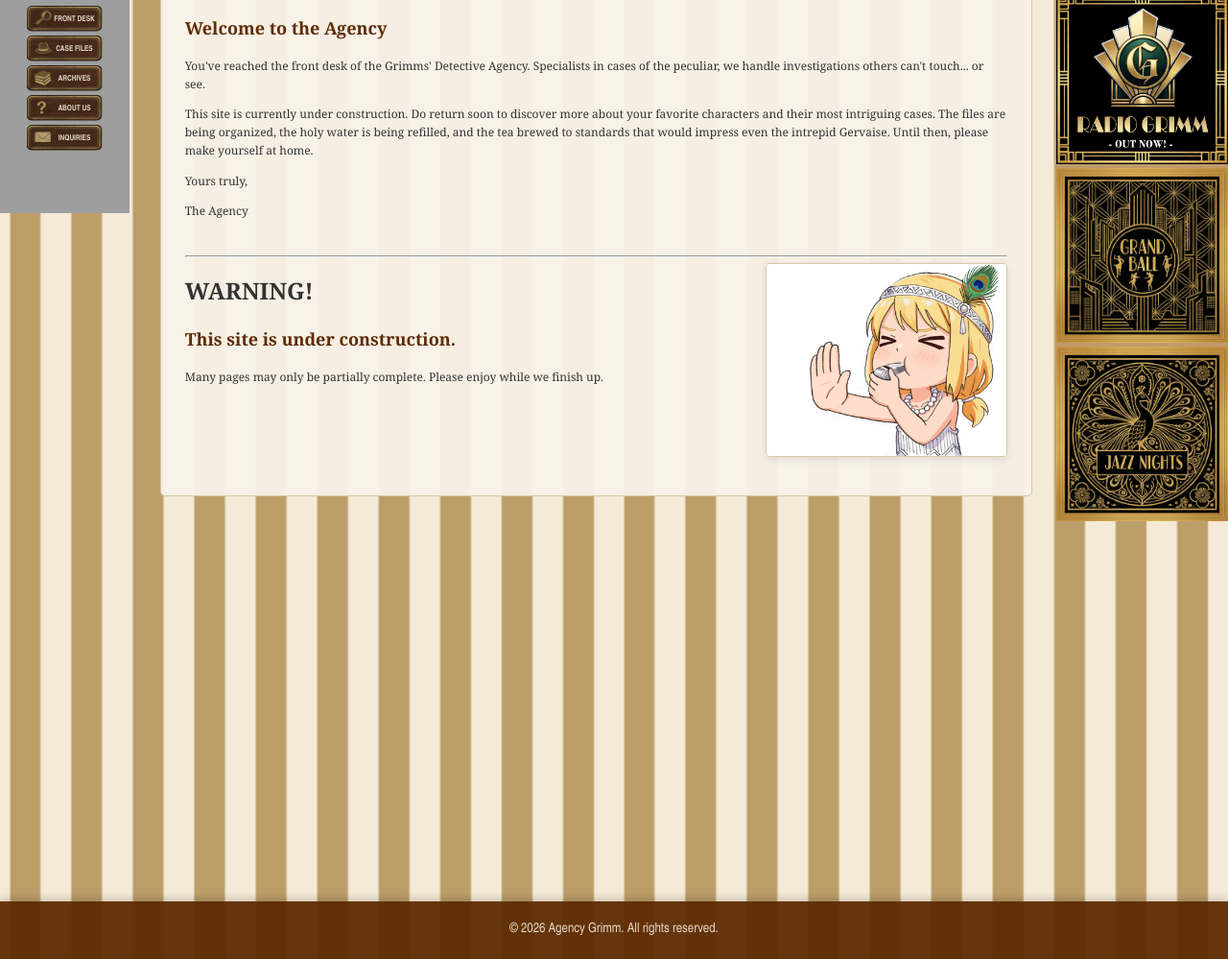
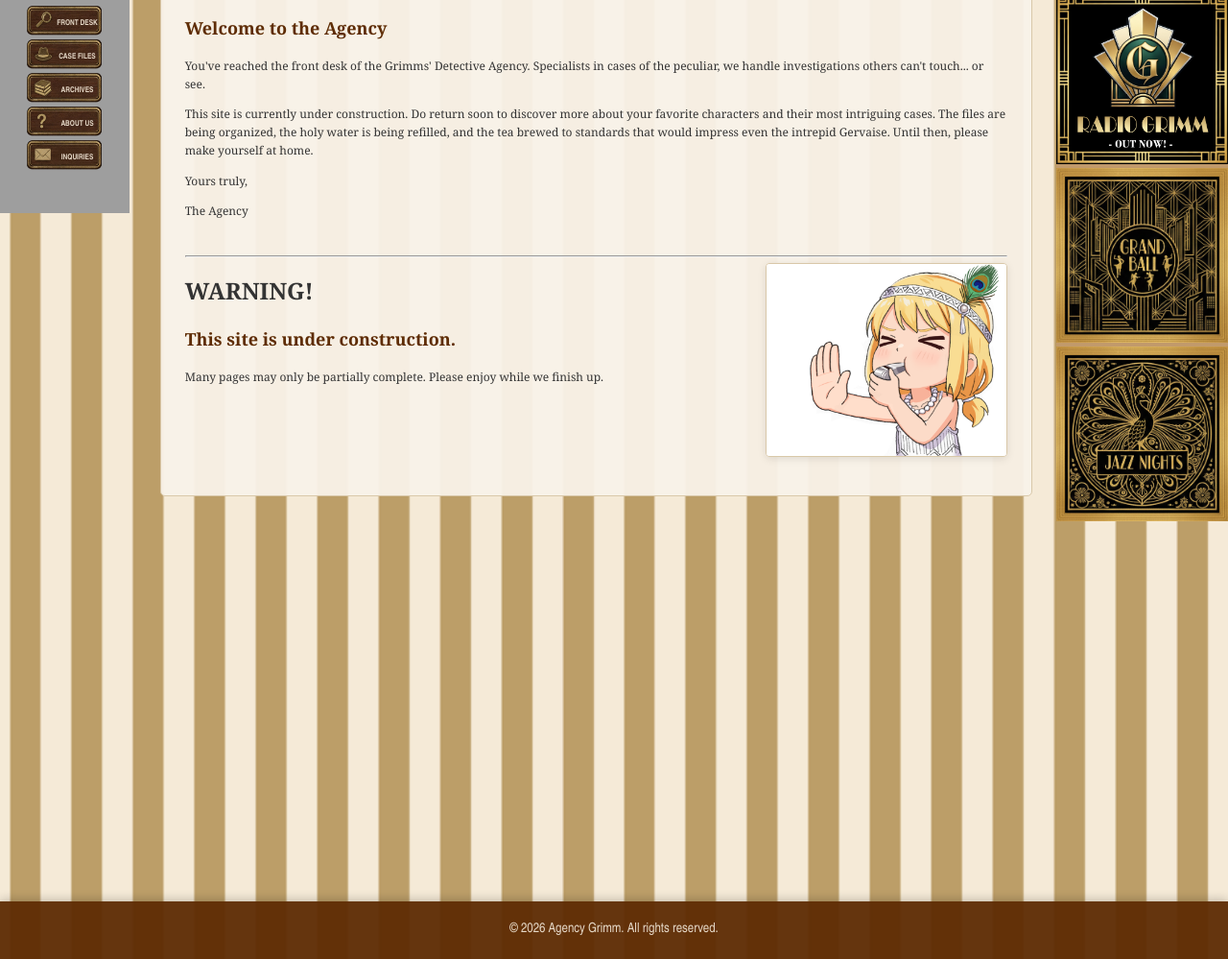
Before and after one commit to johnhopes-collab/grimmsdetectiveagency, a Jekyll site: the page built from index.html, in a window 1280 px wide. Shown: the part 692-1691 px from the top of the page at 96% size. Built offline with Jekyll 4.4.1, drawn with Linux system fonts in a browser that asks for light colours; grey boxes are pictures that could not be loaded.

Commit message:
Update style.scss

```diff
--- a/assets/css/style.scss
+++ b/assets/css/style.scss
@@ -116,8 +116,8 @@ body {
 .sidebar-button {
     display: block;
     width: 89%;
-    height: 30px;
-    padding: 6px 0;
+    height: 39px;
+    padding: 8px 0;
     margin-bottom: 4px;
     margin-left: auto;
     margin-right: auto;
@@ -151,9 +151,9 @@ body {
     position: relative;
     z-index: 2;
     display: inline-block;
-    font-size: 8px;
-    line-height: 15px;
-    margin-left: 20px;
+    font-size: 10px;
+    line-height: 20px;
+    margin-left: 26px;
 }
 
 /* Hover effect */
@@ -212,14 +212,12 @@ a img {    border: none;    outline: none;}
     margin: 0; /* Remove the side margins here */
     box-sizing: border-box;
 }
-
-
 .text-box h2 {
     color: var(--button-brown);
     margin-top: 0;
 }
 
-/* Individual testimonial styling - TESTIMONIALS 6 6 6 6 6 6 6 6 6 6*/
+/*==== Individual testimonial styling - TESTIMONIALS 6 6 6 6 6 6 6 6 6 6 ====*/
 .testimonials-container {
   max-width: 1100px;
   margin: 1rem auto;
@@ -283,7 +281,7 @@ a img {    border: none;    outline: none;}
 
 
 
-/* Full-width page title bar - TITLE BAR 7 7 7 7 7 7 7 7 7 7 7 7 7 7*/
+/* ==== Full-width page title bar - TITLE BAR 7 7 7 7 7 7 7 7 7 7 7 7 7 7 ====*/
 .page-title-bar {
     position: absolute;
     top: calc(-2vh); /* Position it 15px above the content container's margin-top */
@@ -297,7 +295,6 @@ a img {    border: none;    outline: none;}
     align-items: center;
     z-index: 2;
 }
-
 .page-title {
     font-family: 'Arial', sans-serif;
     font-size: 12px;
```
